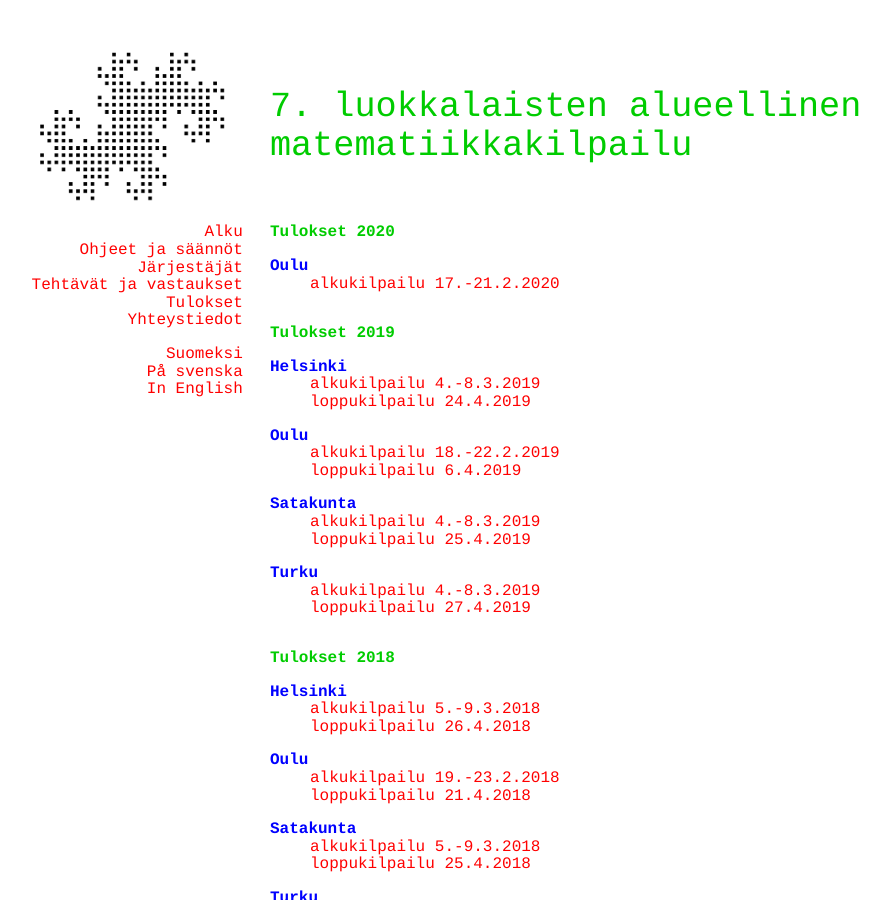
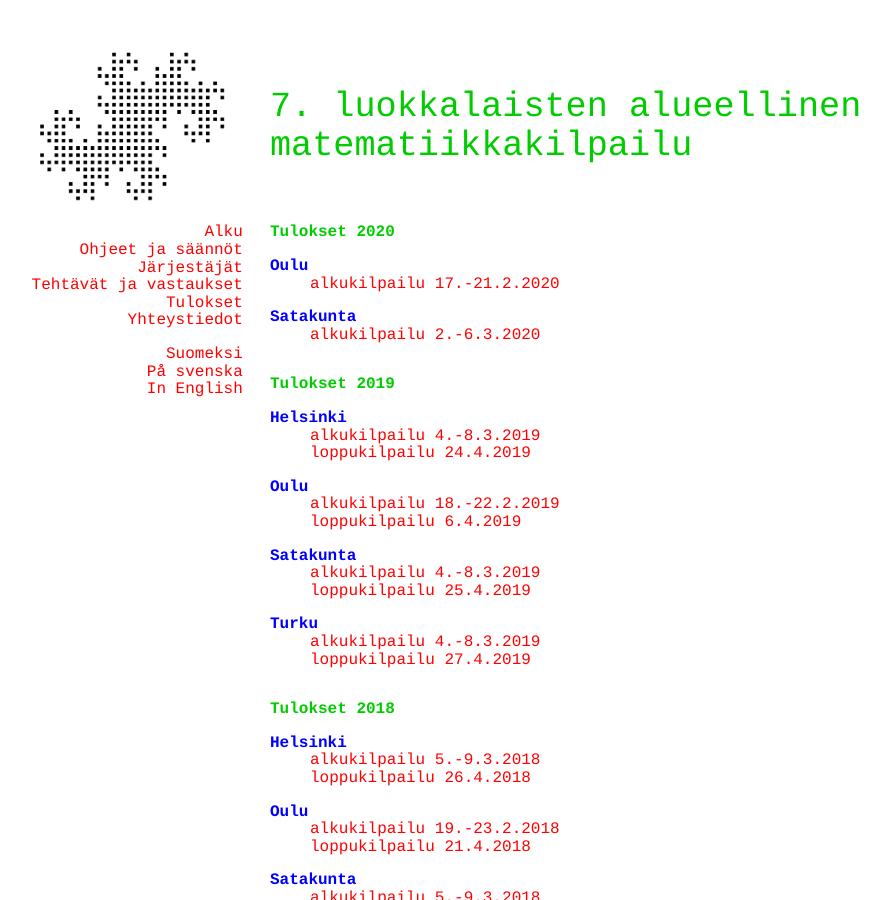
Before and after one commit to matematiikkakilpailut/matematiikkakilpailut.github.io, a Jekyll site: the page built from seiskat/tulokset.html, in a window 1280 px wide and 900 px high. Shown: the whole window, without its empty margins (50-940 px from the left). Built offline with Jekyll 4.4.1, drawn with Linux system fonts in a browser that asks for light colours.

Commit message:
Update tulokset.html
Satakunnan alkukisan tulokset

```diff
--- a/seiskat/tulokset.html
+++ b/seiskat/tulokset.html
@@ -7,6 +7,8 @@
 <dl>
 	<dt>Oulu</dt>
 	<dd><a href="./2020/o_tulokset.pdf">alkukilpailu 17.-21.2.2020</a></dd>
+	<dt>Satakunta</dt>
+	<dd><a href="./2020/s_tulokset.pdf">alkukilpailu 2.-6.3.2020</a></dd>
 </dl>
 
 <h2 id="tulokset-2019">Tulokset 2019</h2>
```
